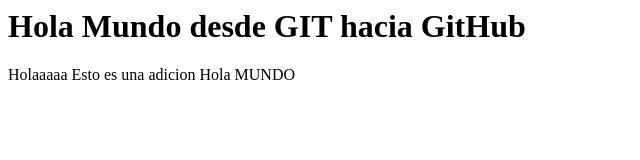
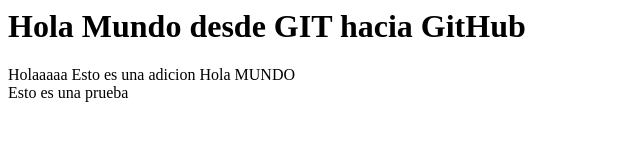
Before and after one commit to jorgeyepes16/mi-primer-proyecto, a plain HTML site: page index.html in a window 1280 px wide. Shown: the whole page, without its empty margins (0-640 px from the left). Drawn offline with Linux system fonts and the light colour scheme.

Commit message:
creacion de head
Aquí creee una cabecera

```diff
--- a/index.html
+++ b/index.html
@@ -2,3 +2,4 @@
 </h2> Holaaaaa </h2>
 <head> Esto es una adicion</head>
 <time>Hola MUNDO</time>
+<header>Esto es una prueba</header>
```
